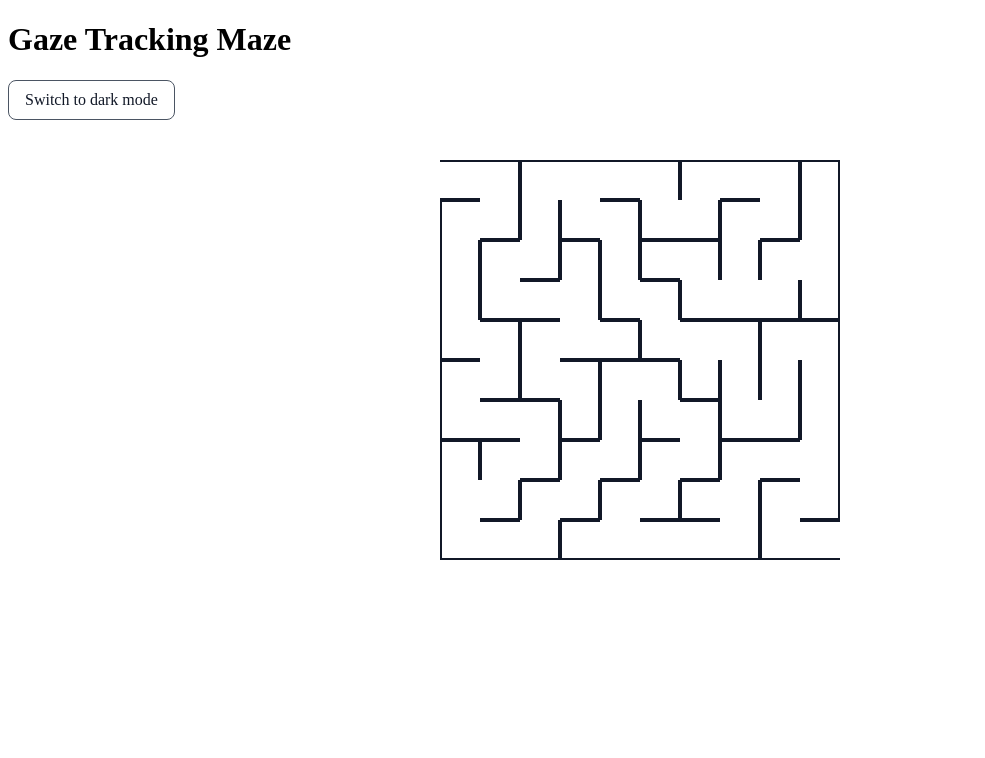
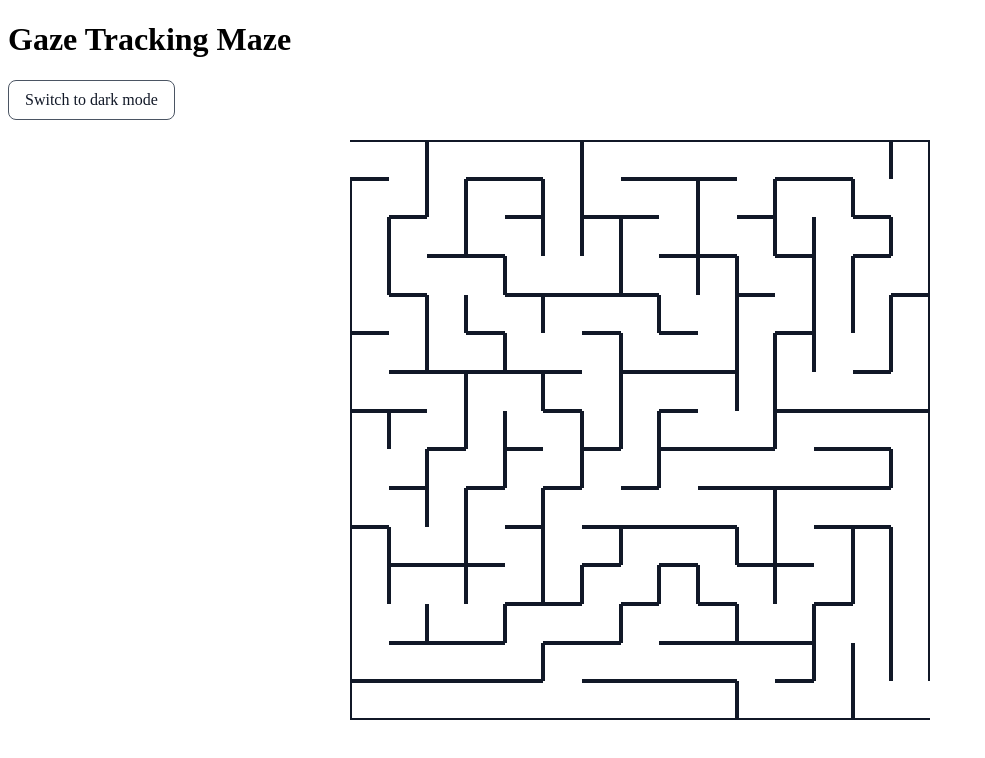
Before and after one commit to NoahSchiro/ac215, a React (Vite) app in the folder ui/: page / in a window 1280 px wide. Shown: the top 758 px of the page, without its empty margins (0-985 px from the left). Built offline with nearby package versions, Linux system fonts and the light colour scheme.

Commit message:
Adjust size of maze depending on computer screen

```diff
--- a/ui/src/maze/Maze.css
+++ b/ui/src/maze/Maze.css
@@ -1,15 +1,18 @@
 /* Container for the entire maze grid */
 .maze {
   display: grid;
-  grid-template-columns: repeat(10, 40px);
-  grid-template-rows: repeat(10, 40px);
-  width: fit-content;
-  margin: 40px auto;
+
+  /* Fit the available width or height, whichever is smaller. */
+  width: min(90vw, max(0px, calc(100dvh - 220px)));
+  aspect-ratio: 1;
+
+  margin: 20px auto;
 }
 
-/* Each individual cell in the maze */
 .maze-cell {
-  width: 40px;
-  height: 40px;
+  width: 100%;
+  height: 100%;
+  min-width: 0;
+  min-height: 0;
   box-sizing: border-box;
 }
--- a/ui/src/maze/Maze.tsx
+++ b/ui/src/maze/Maze.tsx
@@ -3,8 +3,8 @@ import { generateMaze } from './mazeGenerator'
 import './Maze.css'
 
 // Number of rows and columns in the maze.
-const ROWS = 10
-const COLS = 10
+const ROWS = 15
+const COLS = 15
 
 export default function Maze() {
   // Generate the maze once when the component is first created.
@@ -13,7 +13,11 @@ export default function Maze() {
   const maze = useMemo(() => generateMaze(ROWS, COLS), [])
 
   return (
-    <div className="maze">
+    <div
+    className="maze"
+    style={{gridTemplateColumns: `repeat(${COLS}, 1fr)`,
+    gridTemplateRows: `repeat(${ROWS}, 1fr)`,
+    }}>
       {maze.map((row) =>
         row.map((cell) => (
           <div
```
